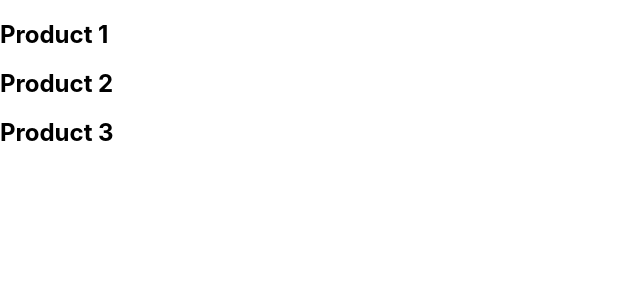
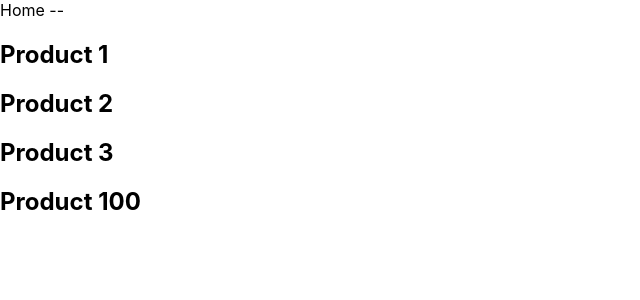
Before and after one commit to kevinalfito69/Next-basic, a Next.js app in the folder hello-world/: page /product in a window 1280 px wide. Shown: the top 300 px of the page, without its empty margins (0-640 px from the left). Built offline with nearby package versions, Linux system fonts and the light colour scheme.

Commit message:
Link Component Navigation

```diff
--- a/hello-world/pages/product/index.js
+++ b/hello-world/pages/product/index.js
@@ -1,9 +1,24 @@
-const ProductList = () => {
+import Link from 'next/link';
+const ProductList = ({ productId = 100 }) => {
     return (
         <>
-            <h2>Product 1</h2>
-            <h2>Product 2</h2>
-            <h2>Product 3</h2>
+            <Link href="/">Home --</Link>
+            <h2>
+                <Link href="/product/1">Product 1</Link>
+            </h2>
+            <h2>
+                <Link href="/product/2">Product 2</Link>
+            </h2>
+            <h2>
+                <Link href="/product/3" replace>
+                    Product 3
+                </Link>
+            </h2>
+            <h2>
+                <Link href={`/product/${productId}`}>
+                    <a>Product {productId}</a>
+                </Link>
+            </h2>
         </>
     );
 };
--- a/hello-world/styles/globals.css
+++ b/hello-world/styles/globals.css
@@ -14,13 +14,3 @@ a {
 * {
     box-sizing: border-box;
 }
-
-@media (prefers-color-scheme: dark) {
-  html {
-    color-scheme: dark;
-  }
-  body {
-    color: white;
-    background: black;
-  }
-}
```
Also changed, not shown: hello-world/pages/index.js (+11 -0 lines). Lines whose indentation alone changed are shown as unchanged.
